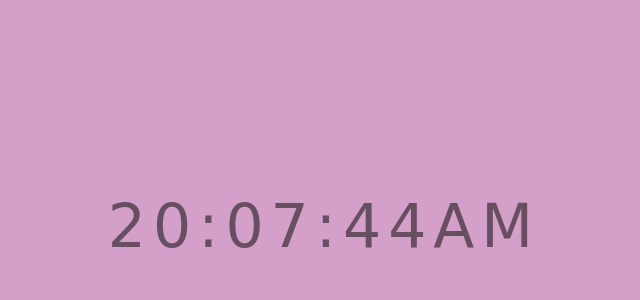
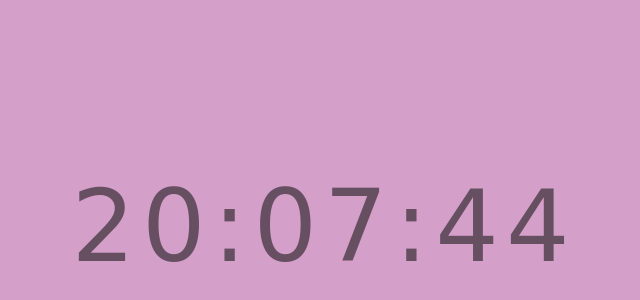
Before and after one commit to Manasi321-github/Digital-Clock, a plain HTML site: page index.html in a window 1280 px wide. Shown: the part 174-474 px from the top of the page, without its empty margins (316-956 px from the left). Drawn offline with Linux system fonts and the light colour scheme.

Commit message:
Update index.html

```diff
--- a/index.html
+++ b/index.html
@@ -13,7 +13,7 @@
 			top: 50%;
 			left: 50%;
 			transform: translateX(-50%) translateY(-50%);
-			font-size: 60px;
+			font-size: 100px;
 			font-family: cursive;
 			letter-spacing: 7px;
 		}
@@ -27,13 +27,13 @@
 			var h = date.getHours();
 			var m = date.getMinutes();
 			var s = date.getSeconds();
-			var session = "AM";
+			/*var session = "AM";*/
 
 			h = (h<10)?"0"+h:h;
 			m = (m<10)?"0"+m:m;
 			s = (s<10)?"0"+s:s;
 
-			document.getElementById("DigitalClock").innerHTML = h + ":" + m + ":" + s + "" + session;
+			document.getElementById("DigitalClock").innerHTML = h + ":" + m + ":" + s + ""/* + session*/;
 
 			setTimeout(showTime,1000);
 		}
```
